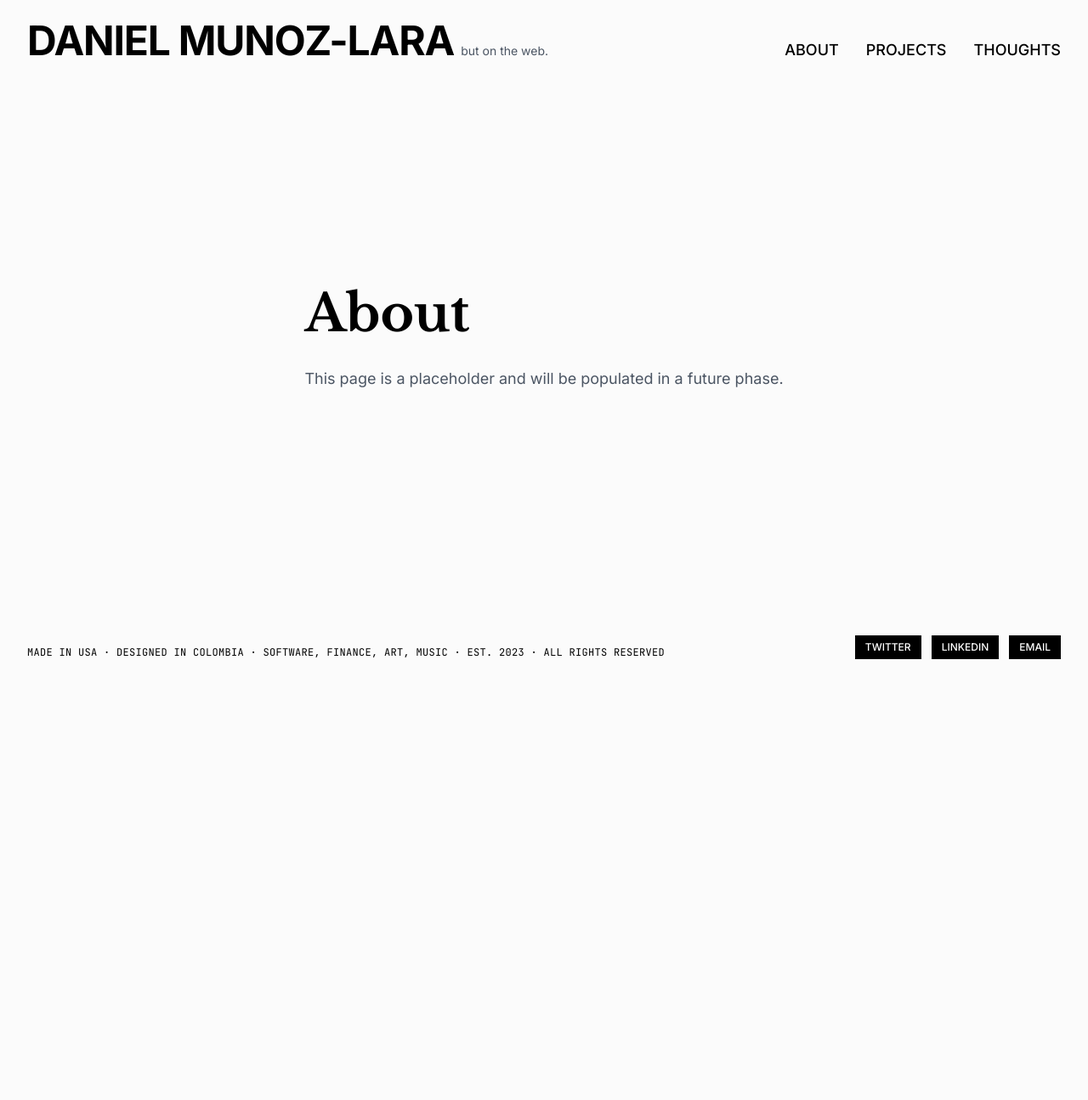
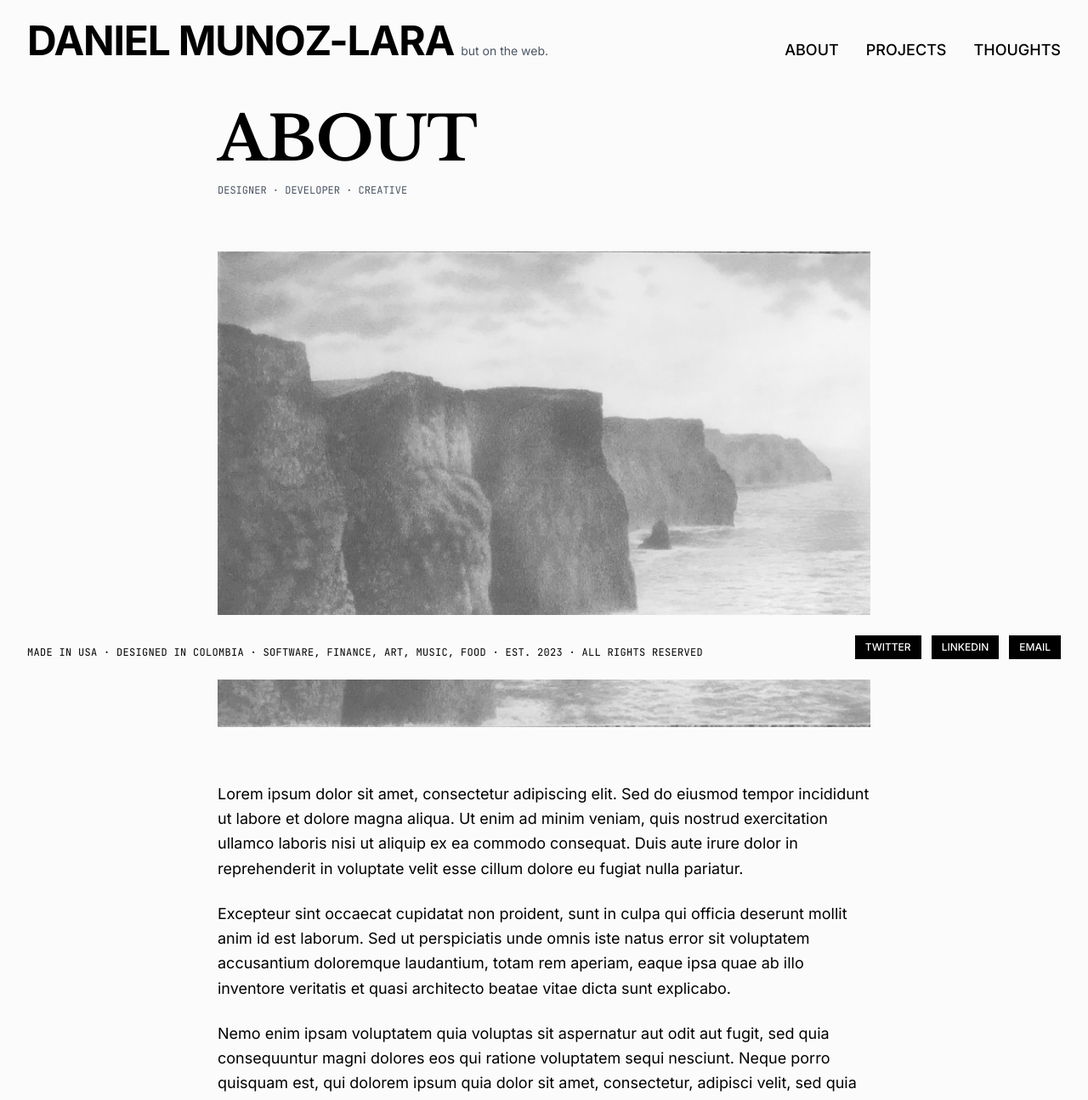
Before and after one commit to danielmnuoz/meonweb, a Next.js app: page /about in a window 1280 px wide. Shown: the top 1295 px of the page at 85% size. Before the commit the page ends 800 px from the top, so only its background shows below. Built offline with nearby package versions, Linux system fonts and the light colour scheme.

Commit message:
Added about page and used mohr picture

```diff
--- a/app/about/page.tsx
+++ b/app/about/page.tsx
@@ -1,17 +1,78 @@
 import Header from "../components/Header";
 import Footer from "../components/Footer";
+import Image from "next/image";
 
 export default function About() {
   return (
     <div className="min-h-screen flex flex-col">
       <Header />
 
-      <main className="flex-1 flex items-center justify-center px-8 py-24">
-        <div className="max-w-2xl">
-          <h1 className="text-6xl font-serif font-bold mb-8">About</h1>
-          <p className="text-lg leading-relaxed text-gray-600">
-            This page is a placeholder and will be populated in a future phase.
-          </p>
+      {/* Main content area */}
+      <main className="flex-1 px-8 py-32">
+        <div className="max-w-3xl mx-auto">
+          {/* Page Title Section */}
+          <div className="mb-16">
+            <h1 className="text-7xl font-serif font-bold mb-4">ABOUT</h1>
+            <p className="text-xs font-mono text-gray-600">
+              DESIGNER · DEVELOPER · CREATIVE
+            </p>
+          </div>
+
+          {/* Portrait Photo */}
+          <div className="mb-16">
+            <Image
+              src="/mohr.jpg"
+              alt="Daniel Munoz-Lara"
+              width={800}
+              height={600}
+              className="grayscale w-full"
+            />
+          </div>
+
+          {/* Biography Section */}
+          <div className="space-y-6 text-lg leading-relaxed mb-24">
+            <p>
+              Lorem ipsum dolor sit amet, consectetur adipiscing elit. Sed do
+              eiusmod tempor incididunt ut labore et dolore magna aliqua. Ut
+              enim ad minim veniam, quis nostrud exercitation ullamco laboris
+              nisi ut aliquip ex ea commodo consequat. Duis aute irure dolor in
+              reprehenderit in voluptate velit esse cillum dolore eu fugiat
+              nulla pariatur.
+            </p>
+            <p>
+              Excepteur sint occaecat cupidatat non proident, sunt in culpa qui
+              officia deserunt mollit anim id est laborum. Sed ut perspiciatis
+              unde omnis iste natus error sit voluptatem accusantium doloremque
+              laudantium, totam rem aperiam, eaque ipsa quae ab illo inventore
+              veritatis et quasi architecto beatae vitae dicta sunt explicabo.
+            </p>
+            <p>
+              Nemo enim ipsam voluptatem quia voluptas sit aspernatur aut odit
+              aut fugit, sed quia consequuntur magni dolores eos qui ratione
+              voluptatem sequi nesciunt. Neque porro quisquam est, qui dolorem
+              ipsum quia dolor sit amet, consectetur, adipisci velit, sed quia
+              non numquam eius modi tempora incidunt ut labore et dolore magnam
+              aliquam quaerat voluptatem.
+            </p>
+            <p>
+              Ut enim ad minima veniam, quis nostrum exercitationem ullam
+              corporis suscipit laboriosam, nisi ut aliquid ex ea commodi
+              consequatur. Quis autem vel eum iure reprehenderit qui in ea
+              voluptate velit esse quam nihil molestiae consequatur, vel illum
+              qui dolorem eum fugiat quo voluptas nulla pariatur.
+            </p>
+          </div>
+
+          {/* Resume Download Button */}
+          <div>
+            <a
+              href="/resume.pdf"
+              download
+              className="inline-block bg-black text-white px-4 py-2 text-sm font-medium hover:opacity-80 transition-opacity"
+            >
+              DOWNLOAD RESUME ↓
+            </a>
+          </div>
         </div>
       </main>
 
--- a/app/components/Footer.tsx
+++ b/app/components/Footer.tsx
@@ -4,7 +4,7 @@ export default function Footer() {
       <div className="max-w-[1600px] mx-auto px-8 py-6 flex items-end justify-between">
         {/* Left: Dense metadata */}
         <div className="font-mono text-xs tracking-wide">
-          MADE IN USA · DESIGNED IN COLOMBIA · SOFTWARE, FINANCE, ART, MUSIC · EST. 2023 · ALL RIGHTS RESERVED
+          MADE IN USA · DESIGNED IN COLOMBIA · SOFTWARE, FINANCE, ART, MUSIC, FOOD · EST. 2023 · ALL RIGHTS RESERVED
         </div>
 
         {/* Right: Social links */}
```
Also changed, not shown: public/mohr.jpg (renamed from public/home.jpg).
